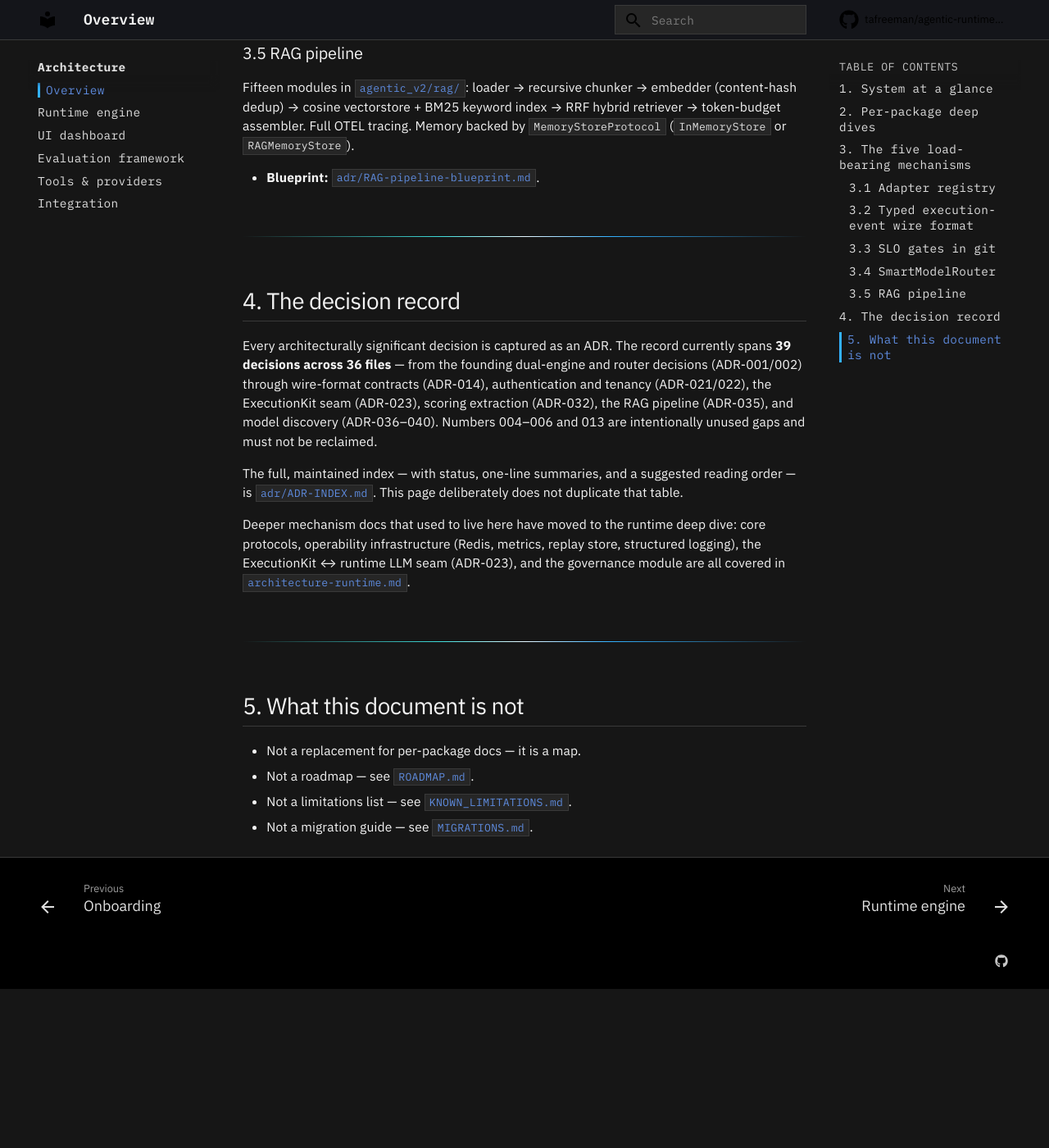
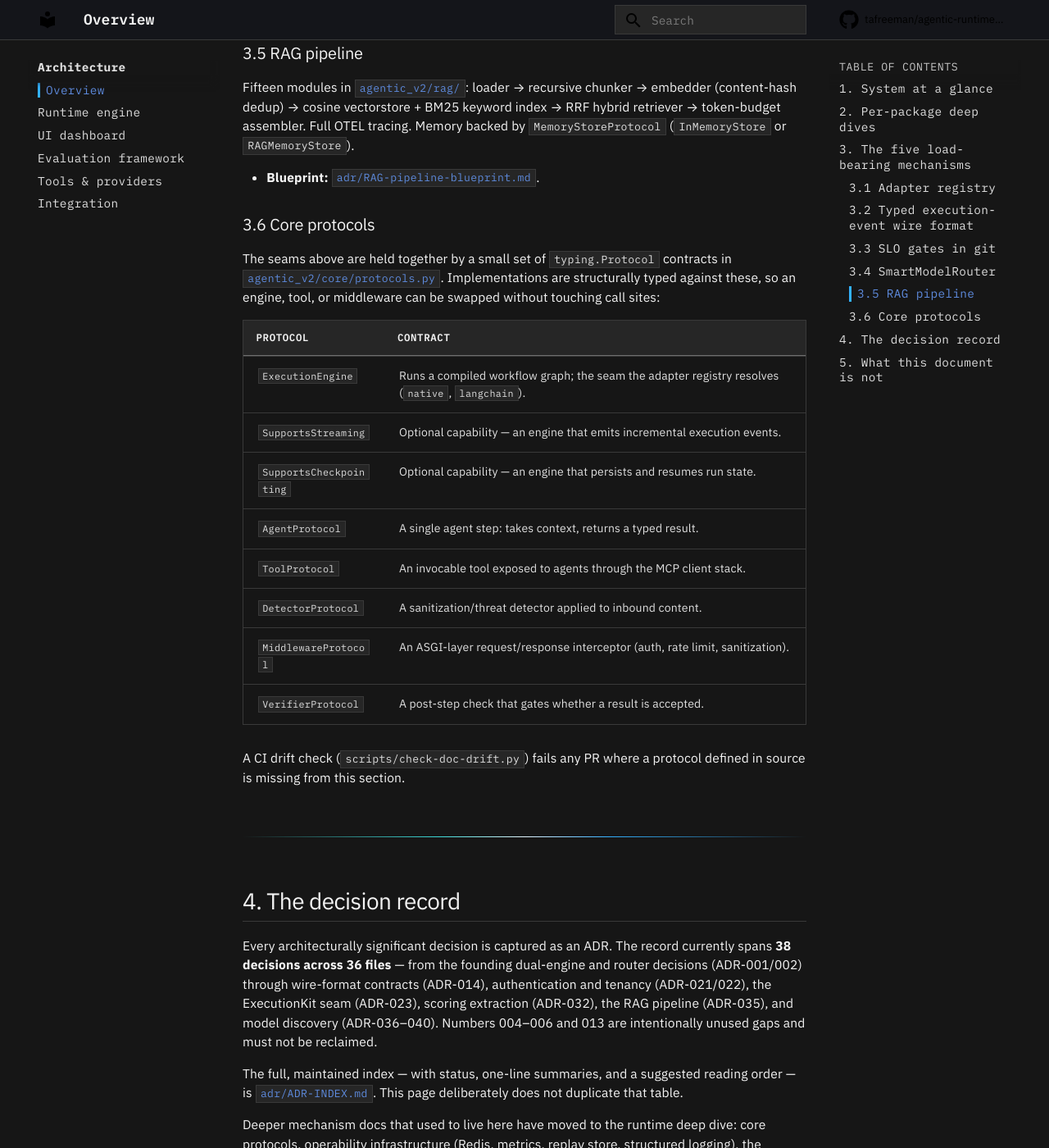
Before and after one commit to tafreeman/agentic-runtime-platform, an MkDocs documentation site: the page built from docs/ARCHITECTURE.md, in a window 1280 px wide and 1400 px high, scrolled down 3763 px. Shown: the whole window at 82% size. Built offline with MkDocs 1.6.1 and Material for MkDocs 9.7.7, drawn with Linux system fonts in a browser that asks for light colours; comment, search, counter and statistics services are not loaded; before the commit the page ends 4969 px from its top, so only the background shows below that.

Commit message:
docs(architecture): restore core protocols section, fix ADR count
The ARCHITECTURE.md restructure dropped the protocol table, tripping the
Protocol <-> ARCHITECTURE.md drift CI check (all 8 typing.Protocol classes
from core/protocols.py must appear in the doc). Re-add them as a 'Core
protocols' subsection under the load-bearing mechanisms, where the seams
they define belong. Also correct '39 decisions' -> '38' to match the ADR
index and homepage.

Co-Authored-By: Claude Opus 4.8 <noreply@anthropic.com>
Claude-Session: https://claude.ai/code/session_01AuL8qLzBcc1xYJLZznNvBs

```diff
--- a/docs/ARCHITECTURE.md
+++ b/docs/ARCHITECTURE.md
@@ -130,11 +130,28 @@ Fifteen modules in [`agentic_v2/rag/`](https://github.com/tafreeman/agentic-runt
 
 - **Blueprint:** [`adr/RAG-pipeline-blueprint.md`](adr/RAG-pipeline-blueprint.md).
 
+### 3.6 Core protocols
+
+The seams above are held together by a small set of `typing.Protocol` contracts in [`agentic_v2/core/protocols.py`](https://github.com/tafreeman/agentic-runtime-platform/blob/main/agentic-workflows-v2/agentic_v2/core/protocols.py). Implementations are structurally typed against these, so an engine, tool, or middleware can be swapped without touching call sites:
+
+| Protocol | Contract |
+|----------|----------|
+| `ExecutionEngine` | Runs a compiled workflow graph; the seam the adapter registry resolves (`native`, `langchain`). |
+| `SupportsStreaming` | Optional capability — an engine that emits incremental execution events. |
+| `SupportsCheckpointing` | Optional capability — an engine that persists and resumes run state. |
+| `AgentProtocol` | A single agent step: takes context, returns a typed result. |
+| `ToolProtocol` | An invocable tool exposed to agents through the MCP client stack. |
+| `DetectorProtocol` | A sanitization/threat detector applied to inbound content. |
+| `MiddlewareProtocol` | An ASGI-layer request/response interceptor (auth, rate limit, sanitization). |
+| `VerifierProtocol` | A post-step check that gates whether a result is accepted. |
+
+A CI drift check (`scripts/check-doc-drift.py`) fails any PR where a protocol defined in source is missing from this section.
+
 ---
 
 ## 4. The decision record
 
-Every architecturally significant decision is captured as an ADR. The record currently spans **39 decisions across 36 files** — from the founding dual-engine and router decisions (ADR-001/002) through wire-format contracts (ADR-014), authentication and tenancy (ADR-021/022), the ExecutionKit seam (ADR-023), scoring extraction (ADR-032), the RAG pipeline (ADR-035), and model discovery (ADR-036–040). Numbers 004–006 and 013 are intentionally unused gaps and must not be reclaimed.
+Every architecturally significant decision is captured as an ADR. The record currently spans **38 decisions across 36 files** — from the founding dual-engine and router decisions (ADR-001/002) through wire-format contracts (ADR-014), authentication and tenancy (ADR-021/022), the ExecutionKit seam (ADR-023), scoring extraction (ADR-032), the RAG pipeline (ADR-035), and model discovery (ADR-036–040). Numbers 004–006 and 013 are intentionally unused gaps and must not be reclaimed.
 
 The full, maintained index — with status, one-line summaries, and a suggested reading order — is [`adr/ADR-INDEX.md`](adr/ADR-INDEX.md). This page deliberately does not duplicate that table.
 
```
